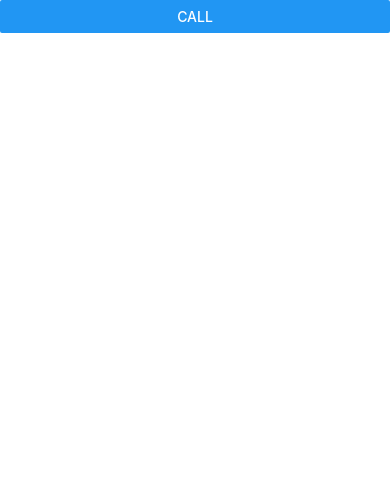
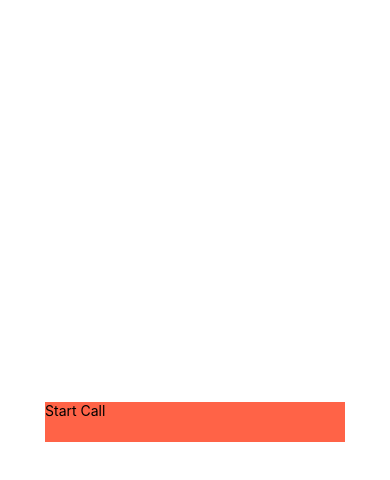
Before and after one commit to nathaniaelvina/remix-daily, a React Native app: screen / in a window 390 px wide. Shown: the top 480 px of the page. Built offline with nearby package versions, Linux system fonts and the light colour scheme.

Commit message:
Start call

```diff
--- a/src/App.tsx
+++ b/src/App.tsx
@@ -1,15 +1,81 @@
 import React from 'react';
-import {SafeAreaView, StatusBar, Button} from 'react-native';
+import {View, TouchableOpacity, Text, StyleSheet} from 'react-native';
+import Daily, {DailyEvent} from '@daily-co/react-native-daily-js';
 
-export function App() {
+import {createMeeting} from './av/createMeeting';
+import {getJoinToken} from './av/getjoinToken';
+import {joinCall} from './av/joinCall';
+
+export default function App() {
+  let onStartCallPress = async () => {
+    let meetingId = 'remixDaily';
+    await createMeeting(meetingId);
+    let id = Math.floor(Math.random() * Math.floor(100)).toString();
+    let joinToken = await getJoinToken(id, meetingId);
+    await joinCall({
+      joinToken,
+      meetingId,
+      beforeConnect: () => {},
+      listeners: () => [],
+    });
+
+    // const call = Daily.createCallObject();
+    // call.join({
+    //   url: `https://remixhq.daily.co/${meetingId}`,
+    //   token: joinToken,
+    //   // @ts-ignore
+    //   audioSource: true,
+    //   // @ts-ignore
+    //   videoSource: false,
+    // });
+
+    // // Listen for events signaling changes to participants or their audio or video.
+    // // - 'participant-joined' and 'participant-left' are for remote participants only
+    // // - 'participant-updated' is for the local participant as well as remote participants
+    // const events: DailyEvent[] = [
+    //   'participant-joined',
+    //   'participant-updated',
+    //   'participant-left',
+    //   'error',
+    // ];
+    // for (const event of events) {
+    //   call.on(event, () => {
+    //     console.log('EVENT', event);
+    //     for (const participant of Object.values(call.participants())) {
+    //       console.log('---');
+    //       console.log(`participant ${participant.user_id}:`);
+    //       if (participant.local) {
+    //         console.log('is local');
+    //       }
+    //       if (participant.audio) {
+    //         console.log('audio enabled', participant.audioTrack);
+    //       }
+    //       if (participant.video) {
+    //         console.log('video enabled', participant.videoTrack);
+    //       }
+    //     }
+    //   });
+    // }
+  };
+
   return (
-    <>
-      <StatusBar barStyle="dark-content" />
-      <SafeAreaView>
-        <Button title="Call" onPress={() => {}} />
-      </SafeAreaView>
-    </>
+    <View style={styles.root}>
+      <TouchableOpacity onPress={onStartCallPress} style={styles.button}>
+        <Text>Start Call</Text>
+      </TouchableOpacity>
+    </View>
   );
 }
 
-export default App;
+const styles = StyleSheet.create({
+  root: {
+    flex: 1,
+    justifyContent: 'center',
+    alignItems: 'center',
+  },
+  button: {
+    width: 300,
+    height: 40,
+    backgroundColor: 'tomato',
+  },
+});
```
